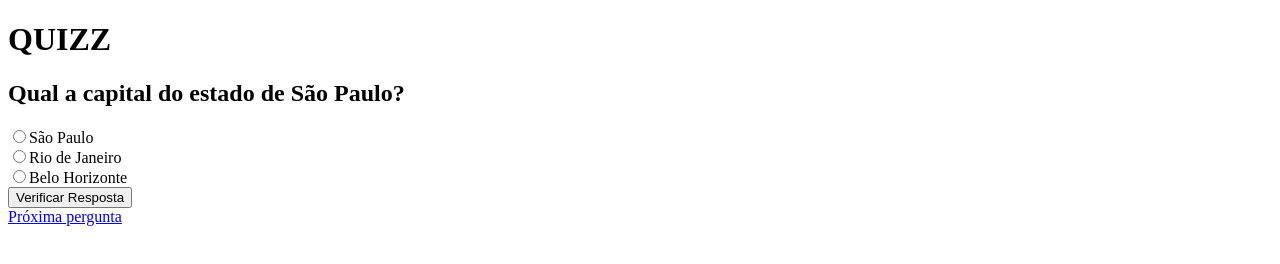
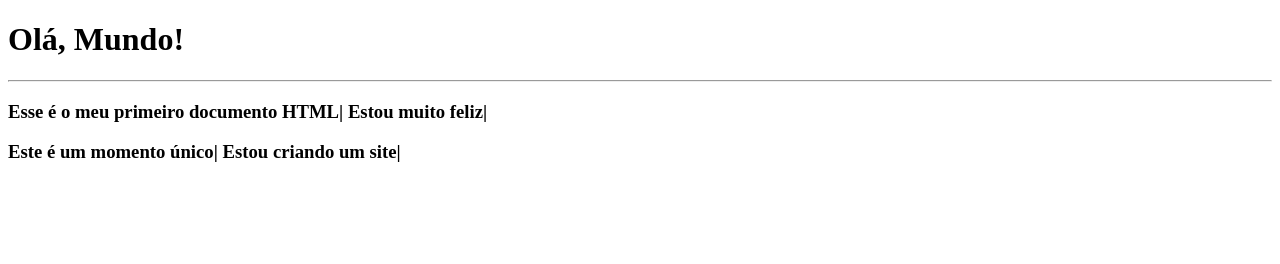
Before and after one commit to Rossibelas/perguntasnoportugolwebstudio, a plain HTML site: page index.html in a window 1280 px wide. Drawn offline with Linux system fonts and the light colour scheme.

Commit message:
Exercicio04
Aula do frank 19 10 23

```diff
--- a/index.html
+++ b/index.html
@@ -1,20 +1,19 @@
 <!DOCTYPE html>
-<html lang="en">
+<html lang="pt-br">
 <head>
     <meta charset="UTF-8">
     <meta name="viewport" content="width=device-width, initial-scale=1.0">
-    <title>Document</title>
+    <title>Exercicio 04</title>
 </head>
 <body>
-    <h1>QUIZZ</h1>
-    <h2>Qual a capital do estado de São Paulo?</h2>
-    <form>
-        <input type="radio" name="resposta" id="alternativacerta">São Paulo <br>
-        <input type="radio" name="resposta">Rio de Janeiro<br>
-        <input type="radio" name="resposta">Belo Horizonte<br>
-        <button type="button" onclick="VerificarResposta()" >Verificar Resposta</button>
-    </form>
-    <a href="pergunta2.html">Próxima pergunta</a>
-    <script src="app.js"></script>
+    <h1><strong>Olá, Mundo!</strong></h1>
+
+    <hr>
+
+    <h3>Esse é o meu primeiro documento HTML| Estou muito feliz|</h3>
+
+    <h3>Este é um momento único| Estou criando um site|</h3>
+
+
 </body>
 </html>
```
